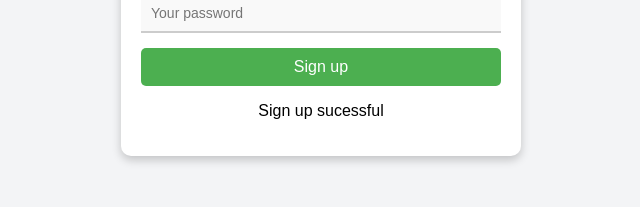
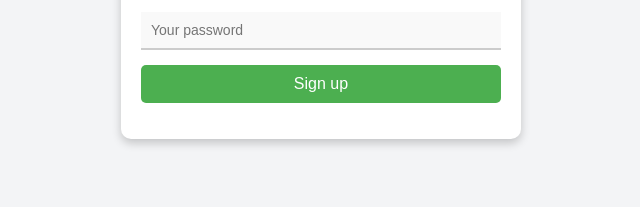
Before and after one commit to lukas-dornstaedter/goal-tracker, a website with bundled scripts: page signup.html in a window 1280 px wide. Shown: the part 443-650 px from the top of the page, without its empty margins (319-959 px from the left). Built offline with nearby package versions, Linux system fonts and the light colour scheme.

Commit message:
Remove default signup alert

```diff
--- a/signup.html
+++ b/signup.html
@@ -23,7 +23,7 @@
             </div>
             <button type="submit">Sign up</button>
             <div id="alert-area">
-                <p id="alert-text">Sign up sucessful</p>
+                <p id="alert-text"></p>
             </div>
         </div>
         </form>
```
